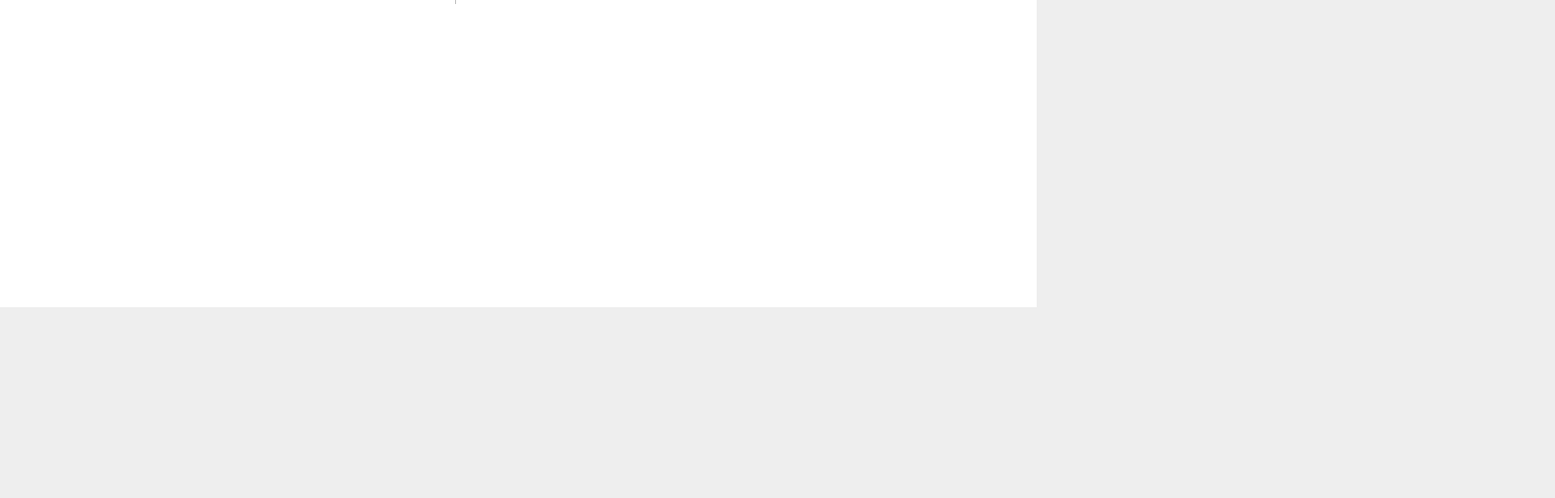
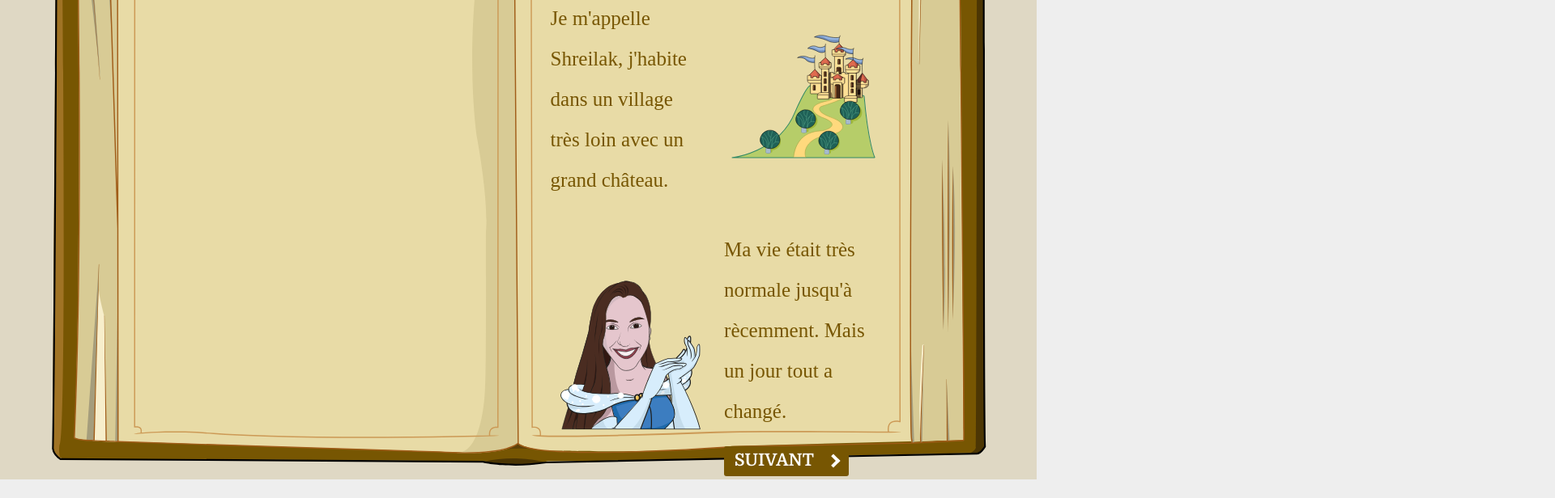
Before and after one commit to i42maroa/sheilaWebpage, a Next.js app: page /conte/1 in a window 1280 px wide. Before the commit this address had no page. Shown: the part 420-1036 px from the top of the page at 81% size, 1920 px wide, since content can reach past the window. Before the commit the page ends 800 px from the top, so only its background shows below. Built offline with nearby package versions, Linux system fonts and the light colour scheme.

Commit message:
Change book page comunication

```diff
--- a/components/Book/BackButton/index.js
+++ b/components/Book/BackButton/index.js
@@ -1,18 +1,18 @@
 
-import NextSvg from 'components/SVG/next'
+import Link from 'next/link'
 import styles from './BackButton.module.css'
 
-export default function BackButton ({ setPageBook, page }) {
+export default function BackButton ({ page }) {
     return (
             <>
-                <div className={styles.container} onClick={()=>setPageBook(page)}>
-                    {/* <NextSvg className={styles.rotate} width={15}/> */}
-                    <div class={styles.arrow}></div>
+                <div className={styles.container} >
+                    <div className={styles.arrow}></div>
                     <div className={styles.testButton}>
-                        <h3 className={styles.text}>RETOURNEZ</h3>
+                        <Link href={`/conte/${page}`} >
+                            <h3 className={styles.text}>RETOURNEZ</h3>
+                        </Link>
                     </div>
                 </div>
-
             </>
     )
   }
--- a/components/Book/BookButton/index.js
+++ b/components/Book/BookButton/index.js
@@ -1,19 +1,19 @@
 import ButtonTitleBook from 'components/SVG/button'
+import Link from 'next/link'
 import styles from './BookButton.module.css'
 
-export default function BookButton ({ children, onclick }) {
+export default function BookButton ({ children, page }) {
     return (
             <>
-                <div className={styles.container} onClick={onclick}>
+                <div className={styles.container} >
+                    <div className={styles.testButton}>
+                        <Link href={`/conte/${page}`} >
+                            <h3 className={styles.text}>{children}</h3>
+                        </Link>
+                    </div>
 
-                    <div className={styles.testButton}>
-                        <h3 className={styles.text}>{children}</h3></div>
                     <ButtonTitleBook width={210}/>
                 </div>
-                {/* <button className={styles.buttonBack} onClick={onclick}>
-
-                    { children }
-                </button> */}
             </>
     )
   }
--- a/components/Book/BookPages/BlancanievesPage/index.js
+++ b/components/Book/BookPages/BlancanievesPage/index.js
@@ -6,7 +6,7 @@ import RessourceButton from "components/Book/RessourceButton";
 
 import bookStyles from '../../Book.module.css'
 
-export default function BlancanievesPage ({ setPageBook }) {
+export default function BlancanievesPage ({ }) {
     return (
         <Pages
             leftPage={
@@ -17,7 +17,7 @@ export default function BlancanievesPage ({ setPageBook }) {
                         <p className={bookStyles.bookLineText20}>Ils sont très machistes et grognons, mais ils sont sous le sortilège d'une sorcière puisqu'ils étaient des mains.</p>
                         <p className={bookStyles.bookLineText20}>Essaie de démontrer aux géants que tout travail peut être fait par une femme.</p>
                         <div className={bookStyles.layoutButton}>
-                            <BackButton  setPageBook={setPageBook} page={INDEX_PAGE.SECOND_PAGE}/>
+                            <BackButton  page={INDEX_PAGE.SECOND_PAGE}/>
                             <RessourceButton conteNum={INDEX_PAGE.BLANCANIEVES_PAGE} page={1}/>
                         </div>
                     </div>
@@ -34,7 +34,7 @@ export default function BlancanievesPage ({ setPageBook }) {
                     </div>
                     <div className={bookStyles.layoutMiddleColumns}>
                         <div className={bookStyles.imgContainer}>
-                            <img src="bookImages/ratatouille.png" height={200}></img>
+                            <img src="../bookImages/ratatouille.png" height={200}></img>
                         </div>
                     </div>
 
@@ -43,7 +43,7 @@ export default function BlancanievesPage ({ setPageBook }) {
                         <p className={bookStyles.bookLineText20}>Aidez-la à acheter des vêtements dans le magasin pour son quotidien.</p>
                         <div className={bookStyles.layoutButton}>
                             <RessourceButton conteNum={INDEX_PAGE.BLANCANIEVES_PAGE} page={2}/>
-                            <NextButton setPageBook={setPageBook} page={INDEX_PAGE.RatatouillePage  + 1} />
+                            <NextButton page={INDEX_PAGE.BLANCANIEVES_PAGE + 1} />
                         </div>
                     </div>
                 </>
--- a/components/Book/BookPages/CaperucitaPage/index.js
+++ b/components/Book/BookPages/CaperucitaPage/index.js
@@ -5,7 +5,7 @@ import Pages from "components/Book/Pages";
 import RessourceButton from "components/Book/RessourceButton";
 import bookStyles from '../../Book.module.css'
 
-export default function CaperucitaPage ({ setPageBook }) {
+export default function CaperucitaPage ({ }) {
     return (
         <Pages
             leftPage={
@@ -16,7 +16,7 @@ export default function CaperucitaPage ({ setPageBook }) {
                         <p className={bookStyles.bookLineText20}>Elle a demandé de l'aide à un homme, et il était le loup déguisé en humain.</p>
                         <p className={bookStyles.bookLineText20}>Maintenant, Petit Chaperon Rouge est kidnappé, pour savoir où elle est et pouvoir ainsi la délivrer, nous devons travailller l'orientation et la ville.</p>
                         <div className={bookStyles.layoutButton}>
-                            <BackButton className={bookStyles.buttonContainer} setPageBook={setPageBook} page={INDEX_PAGE.SECOND_PAGE}/>
+                            <BackButton className={bookStyles.buttonContainer} page={INDEX_PAGE.SECOND_PAGE}/>
                             <RessourceButton className={bookStyles.buttonContainer} conteNum={INDEX_PAGE.CAPERUCITA_PAGE} page={1}/>
                         </div>
                     </div>
@@ -32,14 +32,14 @@ export default function CaperucitaPage ({ setPageBook }) {
                     </div>
                     <div className={bookStyles.layoutMiddleColumns}>
                         <div className={bookStyles.imgContainer}>
-                            <img src="bookImages/caperucita.png" height={200}></img>
+                            <img src="../bookImages/caperucita.png" height={200}></img>
                         </div>
                     </div>
                     <div className={bookStyles.layoutSingleColumn}>
                         <p className={bookStyles.bookLineText20}>Mamie dit que sa main fait mal, puis la jambe, puis un doigt... et tout le corps !</p>
                         <div className={bookStyles.layoutButton}>
                             <RessourceButton className={bookStyles.buttonContainer} conteNum={INDEX_PAGE.CAPERUCITA_PAGE} page={2}/>
-                            <NextButton className={bookStyles.buttonContainer} setPageBook={setPageBook} page={INDEX_PAGE.CaperucitaPage  + 1} />
+                            <NextButton className={bookStyles.buttonContainer} page={INDEX_PAGE.CAPERUCITA_PAGE + 1} />
                         </div>
                     </div>
                 </>
--- a/components/Book/BookPages/FirstBookPage/index.js
+++ b/components/Book/BookPages/FirstBookPage/index.js
@@ -4,7 +4,7 @@ import NextButton from 'components/Book/NextButton'
 import Pages from 'components/Book/Pages'
 import bookStyles from '../../Book.module.css'
 
-export default function FirstBookPage ({ setPageBook }) {
+export default function FirstBookPage ({ }) {
     return (
         <Pages
             leftPage={
@@ -19,18 +19,18 @@ export default function FirstBookPage ({ setPageBook }) {
                         <p className={bookStyles.bookLineText20}>Je m'appelle Shreilak, j'habite dans un village très loin avec un grand château.</p>
                     </div>
                     <div className={bookStyles.layoutMiddleColumns}>
-                        <img src="bookImages/castle.svg"></img>
+                        <img src="../bookImages/castle.svg"></img>
                     </div>
                     <div className={bookStyles.layoutSingleColumn}>
                         <div className={bookStyles.separator}></div>
                     </div>
 
                     <div className={bookStyles.layoutMiddleColumns}>
-                        <img src="bookImages/princess-sheila.svg"></img>
+                        <img src="../bookImages/princess-sheila.svg"></img>
                         </div>
                     <div className={bookStyles.layoutMiddleColumns}>
                         <p className={bookStyles.bookLineText20}>Ma vie était très normale jusqu'à rècemment. Mais un jour tout a changé.</p>
-                        <NextButton  setPageBook={setPageBook} page={INDEX_PAGE.SECOND_PAGE} />
+                        <NextButton page={INDEX_PAGE.SECOND_PAGE} />
                     </div>
                 </>
             }
--- a/components/Book/BookPages/FrozenPage/index.js
+++ b/components/Book/BookPages/FrozenPage/index.js
@@ -5,7 +5,7 @@ import Pages from "components/Book/Pages";
 import RessourceButton from "components/Book/RessourceButton";
 import bookStyles from '../../Book.module.css'
 
-export default function FrozenPage ({ setPageBook }) {
+export default function FrozenPage ({ }) {
     return (
         <Pages
             leftPage={
@@ -16,7 +16,7 @@ export default function FrozenPage ({ setPageBook }) {
                         <p className={bookStyles.bookLineText20}>On va láider à trouver quelqu'un de responsable et propre.</p>
                         <p className={bookStyles.bookLineText30}>Pouvez-vous l'aider ?</p>
                         <div className={bookStyles.layoutButton}>
-                            <BackButton setPageBook={setPageBook} page={INDEX_PAGE.SECOND_PAGE}/>
+                            <BackButton page={INDEX_PAGE.SECOND_PAGE}/>
                             <RessourceButton conteNum={INDEX_PAGE.FROZEN_PAGE} page={1}/>
                         </div>
                     </div>
@@ -33,14 +33,14 @@ export default function FrozenPage ({ setPageBook }) {
                     </div>
                     <div className={bookStyles.layoutMiddleColumns}>
                         <div className={bookStyles.imgContainer}>
-                            <img src="bookImages/frozen.png" height={200}></img>
+                            <img src="../bookImages/frozen.png" height={200}></img>
                         </div>
                     </div>
                     <div className={bookStyles.layoutSingleColumn}>
                         <p className={bookStyles.bookLineText20}>Nous devons láider! Pour cela, nous allons apprendre à recycler pour Noël, mais aussi pour toute l'année.</p>
                         <div className={bookStyles.layoutButton}>
                             <RessourceButton conteNum={INDEX_PAGE.FROZEN_PAGE} page={2}/>
-                            <NextButton setPageBook={setPageBook} page={INDEX_PAGE.FROZEN_PAGE  + 1} />
+                            <NextButton page={INDEX_PAGE.FROZEN_PAGE + 1} />
                         </div>
                     </div>
                 </>
--- a/components/Book/BookPages/RatatouillePage/index.js
+++ b/components/Book/BookPages/RatatouillePage/index.js
@@ -5,7 +5,7 @@ import Pages from "components/Book/Pages";
 import RessourceButton from "components/Book/RessourceButton";
 import bookStyles from '../../Book.module.css'
 
-export default function RatatouillePage ({ setPageBook }) {
+export default function RatatouillePage ({ }) {
     return (
         <Pages
             leftPage={
@@ -19,13 +19,13 @@ export default function RatatouillePage ({ setPageBook }) {
                     </div>
                     <div className={bookStyles.layoutMiddleColumns}>
                         <div className={bookStyles.imgContainer}>
-                            <img src="bookImages/ratatouille.png" height={200}></img>
+                            <img src="../bookImages/ratatouille.png" height={200}></img>
                         </div>
                     </div>
                     <div className={bookStyles.layoutSingleColumn}>
                         <p className={bookStyles.bookLineText20}>Les hommes cuisinent aussi, el Ratatouille veut le montrer, nous allons connaître les différents aliments qu'il utilise pour ses grands plats.</p>
                         <div className={bookStyles.layoutButton}>
-                            <BackButton setPageBook={setPageBook} page={INDEX_PAGE.SECOND_PAGE}/>
+                            <BackButton  page={INDEX_PAGE.SECOND_PAGE}/>
                             <RessourceButton conteNum={INDEX_PAGE.RATATOUILLE_PAGE} page={1}/>
                         </div>
                     </div>
@@ -39,7 +39,7 @@ export default function RatatouillePage ({ setPageBook }) {
                         <p className={bookStyles.bookLineText20}>Nous allons l'aider à connaître tous les sports possibles et les adapter à ses goûts et caractéristiques physiques.</p>
                         <div className={bookStyles.layoutButton}>
                             <RessourceButton conteNum={INDEX_PAGE.BLANCANIEVES_PAGE} page={2}/>
-                            <NextButton setPageBook={setPageBook} page={INDEX_PAGE.RatatouillePage  + 1} />
+                            <NextButton  page={INDEX_PAGE.RATATOUILLE_PAGE + 1} />
                         </div>
                     </div>
                 </>
--- a/components/Book/BookPages/SpidermanPage/index.js
+++ b/components/Book/BookPages/SpidermanPage/index.js
@@ -18,7 +18,7 @@ export default function SpiderManPage ({ setPageBook }) {
                         <p className={bookStyles.bookLineText20}> Peter Parker a une vie très stressante. Il va à l'université, mais il doit aussi aller sauver le monde quand les gens en ont besoin.</p>
                     </div>
                     <div className={bookStyles.layoutMiddleColumns}>
-                        <img src="bookImages/spiderMan_1.png" height={180}></img>
+                        <img src="../bookImages/spiderMan_1.png" height={180}></img>
                     </div>
                     <div className={bookStyles.layoutSingleColumn}>
                         <div className={bookStyles.separator}></div>
@@ -27,7 +27,7 @@ export default function SpiderManPage ({ setPageBook }) {
                     <div className={bookStyles.layoutSingleColumn}>
                         <p className={bookStyles.bookLineText20}>Nous devons l'aider à mener une vie plus calme.</p>
                         <div className={bookStyles.layoutButton}>
-                            <BackButton  setPageBook={setPageBook} page={INDEX_PAGE.SECOND_PAGE}/>
+                            <BackButton page={INDEX_PAGE.SECOND_PAGE}/>
                             <RessourceButton conteNum={INDEX_PAGE.SPIDERMAN_PAGE} page={1}/>
                         </div>
                     </div>
@@ -42,7 +42,7 @@ export default function SpiderManPage ({ setPageBook }) {
                         <p className={bookStyles.bookLineText30}> Nous devons l'arrêter !</p>
                         <div className={bookStyles.layoutButton}>
                             <RessourceButton conteNum={INDEX_PAGE.SPIDERMAN_PAGE} page={2}/>
-                            <NextButton setPageBook={setPageBook} page={INDEX_PAGE.SPIDERMAN_PAGE  + 1} />
+                            <NextButton page={INDEX_PAGE.SPIDERMAN_PAGE + 1} />
                         </div>
                     </div>
                 </>
--- a/components/Book/NextButton/index.js
+++ b/components/Book/NextButton/index.js
@@ -1,15 +1,18 @@
 import ButtonTitleBook from 'components/SVG/button'
 import NextSvg from 'components/SVG/next'
+import Link from 'next/link'
 import styles from './NextButton.module.css'
 
-export default function NextButton ({ setPageBook, page }) {
+export default function NextButton ({ page }) {
     return (
             <>
-                <div className={styles.container} onClick={()=>setPageBook(page)}>
+                <div className={styles.container} >
                     <div className={styles.testButton}>
-                        <h3 className={styles.text}>SUIVANT</h3>
+                        <Link href={`/conte/${page}`} >
+                            <h3 className={styles.text}>SUIVANT</h3>
+                        </Link>
                     </div>
-                    <div class={styles.arrow}></div>
+                    <div className={styles.arrow}></div>
                 </div>
             </>
     )
--- a/components/Book/index.js
+++ b/components/Book/index.js
@@ -1,7 +1,6 @@
 import FirstBookPage from "components/Book/BookPages/FirstBookPage";
 import BookSVG from "components/SVG/book";
 import styles from './Book.module.css'
-import { useState } from 'react/cjs/react.development'
 import SecondBookPage from "components/Book/BookPages/SecondBookPage";
 import SpiderManPage from "./BookPages/SpidermanPage";
 import ShreilakPage from "./BookPages/ShreilakPage";
@@ -11,31 +10,30 @@ import CaperucitaPage from "./BookPages/CaperucitaPage";
 import BlancanievesPage from "./BookPages/BlancanievesPage";
 
 export const INDEX_PAGE ={
-    FIRST_PAGE: 0,
-    SECOND_PAGE: 1,
-    SPIDERMAN_PAGE: 2,
-    FROZEN_PAGE:3,
-    RATATOUILLE_PAGE:4,
-    CAPERUCITA_PAGE:5,
-    BLANCANIEVES_PAGE:6,
-    SHREILAK_PAGE:7,
+    FIRST_PAGE: 1,
+    SECOND_PAGE: 2,
+    SPIDERMAN_PAGE: 3,
+    FROZEN_PAGE:4,
+    RATATOUILLE_PAGE:5,
+    CAPERUCITA_PAGE:6,
+    BLANCANIEVES_PAGE:7,
+    SHREILAK_PAGE:8,
   }
 
-export default function Book ({  }) {
-    const [page, setPageBook] = useState(0);
-
+export default function Book ({ numPage }) {
+    const page = parseInt(numPage)
     return (
         <div className={styles.container}>
             <BookSVG className={styles.bookSvg} />
             <div className={styles.layoutBookPages}>
-                    { page === INDEX_PAGE.FIRST_PAGE && <FirstBookPage setPageBook={setPageBook} />}
-                    { page === INDEX_PAGE.SECOND_PAGE && <SecondBookPage setPageBook={setPageBook}/>}
-                    { page === INDEX_PAGE.SPIDERMAN_PAGE && <SpiderManPage setPageBook={setPageBook} />}
-                    { page === INDEX_PAGE.FROZEN_PAGE && <FrozenPage setPageBook={setPageBook} />}
-                    { page === INDEX_PAGE.RATATOUILLE_PAGE && <RatatouillePage setPageBook={setPageBook} />}
-                    { page === INDEX_PAGE.CAPERUCITA_PAGE && <CaperucitaPage setPageBook={setPageBook} />}
-                    { page === INDEX_PAGE.BLANCANIEVES_PAGE && <BlancanievesPage setPageBook={setPageBook} />}
-                    { page === INDEX_PAGE.SHREILAK_PAGE && <ShreilakPage setPageBook={setPageBook}/>}
+                    { page === INDEX_PAGE.FIRST_PAGE && <FirstBookPage/>}
+                    { page === INDEX_PAGE.SECOND_PAGE && <SecondBookPage/>}
+                    { page === INDEX_PAGE.SPIDERMAN_PAGE && <SpiderManPage/>}
+                    { page === INDEX_PAGE.FROZEN_PAGE && <FrozenPage/>}
+                    { page === INDEX_PAGE.RATATOUILLE_PAGE && <RatatouillePage/>}
+                    { page === INDEX_PAGE.CAPERUCITA_PAGE && <CaperucitaPage/>}
+                    { page === INDEX_PAGE.BLANCANIEVES_PAGE && <BlancanievesPage/>}
+                    { page === INDEX_PAGE.SHREILAK_PAGE && <ShreilakPage/>}
             </div>
         </div>
     )
--- a/pages/conte/index.js
+++ b/pages/conte/[numConte]/index.js
@@ -2,8 +2,16 @@ import Head from 'next/head'
 import styles from 'styles/Conte.module.css'
 import UniquePageLayout from 'layouts/UniquePageLayout'
 import Book from 'components/Book'
+import { useRouter } from 'next/dist/client/router'
 
 export default function Conte () {
+
+  const router = useRouter()
+  const { numConte } = router.query
+
+  const checkCorrectNumConte = (conte) => {
+    return conte < 9 && conte > 0 ? conte : 0;
+  }
 
   return (
     <div >
@@ -15,7 +23,7 @@ export default function Conte () {
 
       <UniquePageLayout >
         <div className={styles.bookPageContainer}>
-          <Book/>
+          {numConte && <Book numPage={checkCorrectNumConte(numConte)}/>}
         </div>
       </UniquePageLayout>
     </div>
```
Also changed, not shown: components/Book/BookPages/SecondBookPage/index.js (+10 -10 lines).
